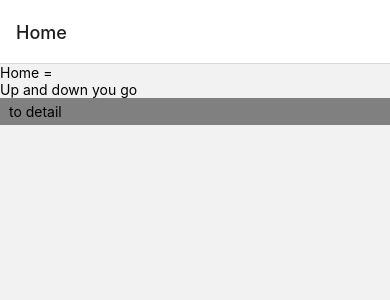
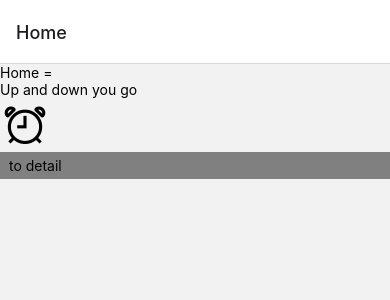
Before and after one commit to kerlorsenglao/VKproject, a React Native app: screen /Home in a window 390 px wide. Shown: the top 300 px of the page. Built offline with nearby package versions, Linux system fonts and the light colour scheme.

Commit message:
finished install vector-icon

```diff
--- a/package.json
+++ b/package.json
@@ -23,7 +23,8 @@
     "react-native-safe-area-context": "^4.3.3",
     "react-native-screens": "^3.17.0",
     "react-native-sensitive-info": "^6.0.0-alpha.9",
-    "react-native-tab-view": "^3.1.1"
+    "react-native-tab-view": "^3.1.1",
+    "react-native-vector-icons": "^9.2.0"
   },
   "devDependencies": {
     "@babel/core": "^7.12.9",
--- a/src/screens/Home.js
+++ b/src/screens/Home.js
@@ -5,12 +5,15 @@ import { useNavigation } from '@react-navigation/native'
 import * as Animatable from 'react-native-animatable'
 import Config from 'react-native-config'
 
+import IonIcon from 'react-native-vector-icons/Ionicons'
+
 export default function Home() {
     const navigation = useNavigation()
   return (
     <View>
       <Text>Home = {Config.TEST}</Text>
       <Animatable.Text animation="slideInDown" iterationCount={5} direction="alternate">Up and down you go</Animatable.Text>
+      <IonIcon name='alarm-outline' size={50} color="black"/>
       <TouchableOpacity
         style={{
             padding: 5,
```
Also changed, not shown: 2 other files (tests, documents, lock files or other folders).
